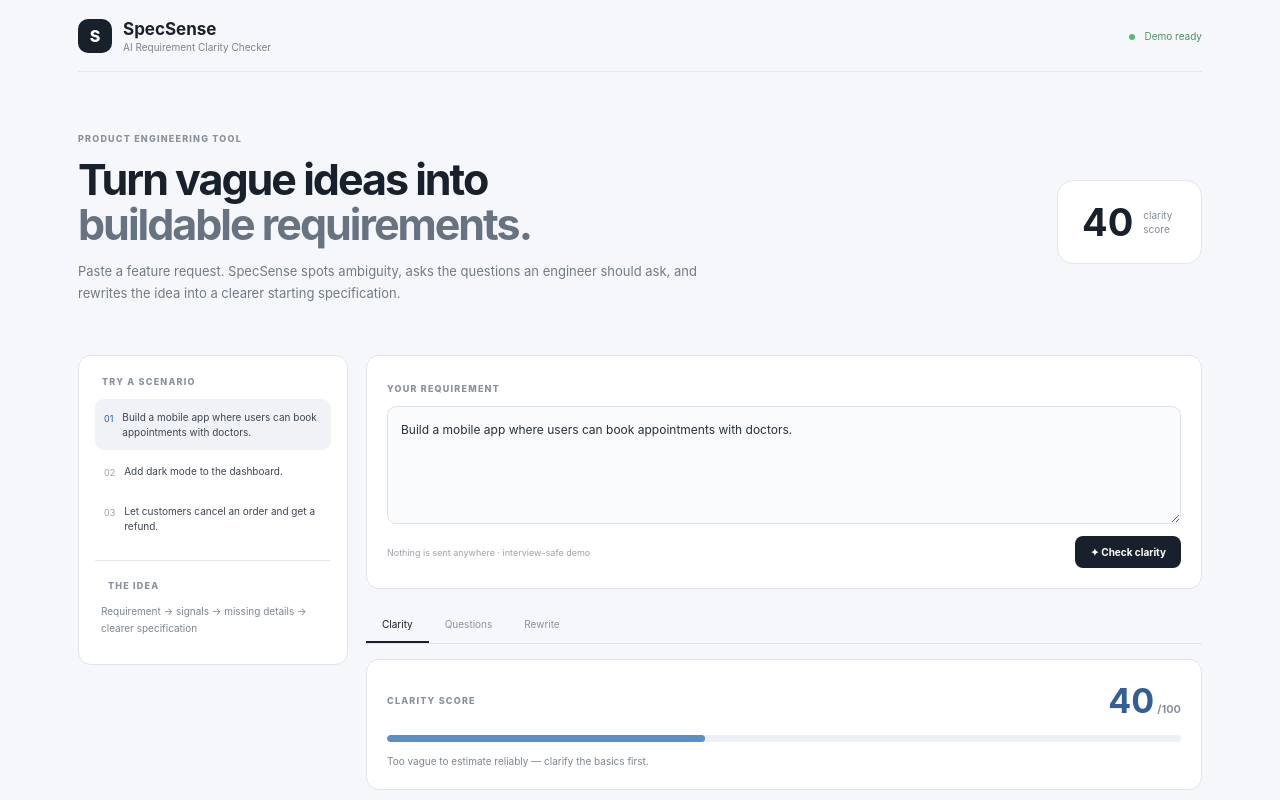
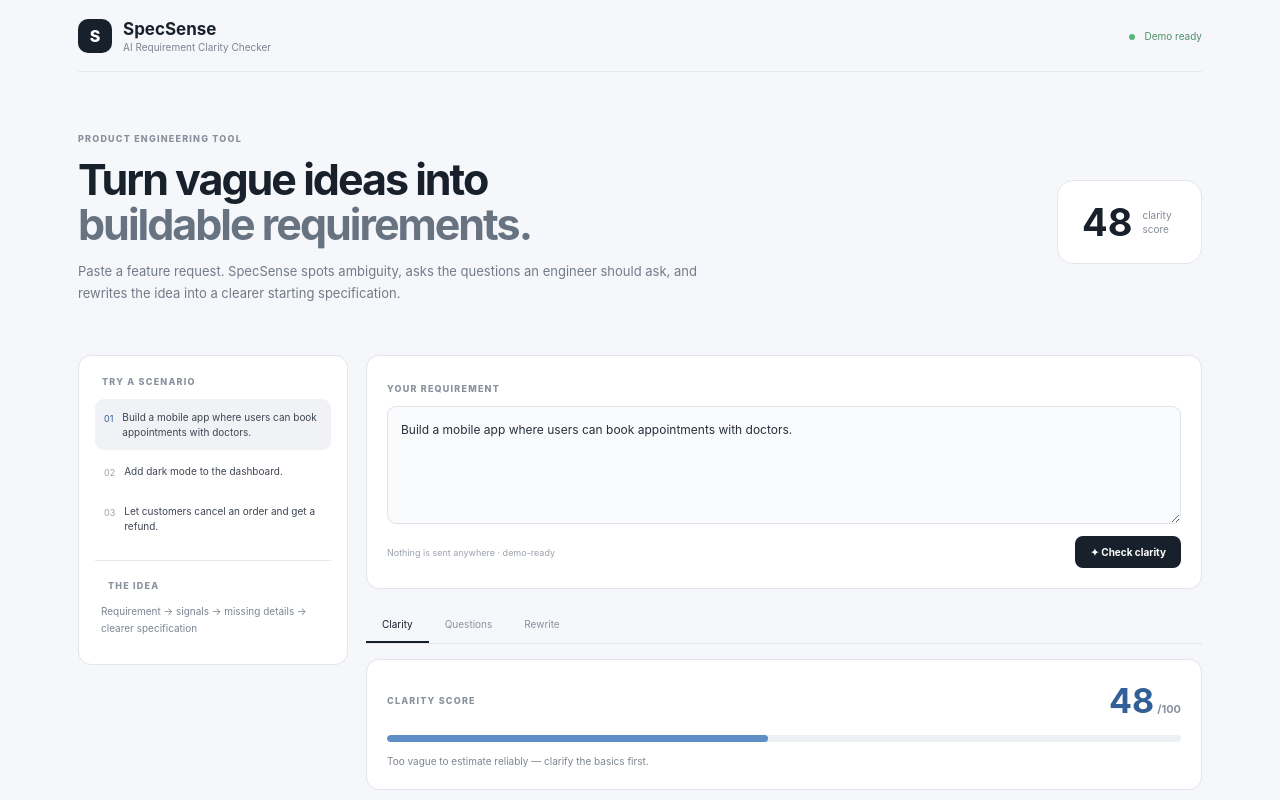
Before and after one commit to Bhumikamsrit/buglens-ai, a Next.js app: page / in a window 1280 px wide. Shown: the top 800 px of the page. Built offline with nearby package versions, Linux system fonts and the light colour scheme.

Commit message:
Generate requirement-specific engineering questions

```diff
--- a/app/page.tsx
+++ b/app/page.tsx
@@ -20,20 +20,63 @@ function buildRewrite(text:string){
  return `Define the feature “${cleaned}” with an explicit user, expected outcome, acceptance criteria, constraints, edge cases and success metric before implementation.`;
 }
 
+function buildQuestions(text:string):string[]{
+ const s=text.toLowerCase();
+ if(s.includes('appointment')||s.includes('doctor')) return [
+  'How are doctor availability and bookable time slots represented?',
+  'What happens if two patients try to book the same slot at the same time?',
+  'Can patients cancel or reschedule, and what is the cancellation window?',
+  'How should timezone handling work for doctors and patients in different regions?'
+ ];
+ if(s.includes('dark mode')||s.includes('theme')) return [
+  'Should the theme follow the operating system setting or be chosen manually?',
+  'Should the selected theme persist across sessions and devices?',
+  'Which dashboard surfaces must support dark mode, including charts, tables and modals?',
+  'What accessibility and contrast requirements should the dark theme satisfy?'
+ ];
+ if(s.includes('cancel')&&s.includes('refund')) return [
+  'Which order states are eligible for cancellation?',
+  'Should cancellation trigger a full or partial refund depending on the order state?',
+  'What should happen if the payment provider fails or times out during the refund?',
+  'How do we make repeated cancellation/refund requests idempotent?'
+ ];
+ if(s.includes('login')||s.includes('auth')) return [
+  'Which authentication methods and user roles are supported?',
+  'How long should sessions remain valid and when should users be logged out?',
+  'What should happen after repeated failed login attempts?',
+  'How are authorization and account-recovery flows handled?'
+ ];
+ if(s.includes('notification')||s.includes('notify')) return [
+  'What event should trigger the notification?',
+  'Which delivery channels should be supported and what are the user preferences?',
+  'How should duplicate notifications and delivery retries be handled?',
+  'What should happen when the delivery provider is unavailable?'
+ ];
+ return [
+  'Who is the primary user and what outcome should this feature achieve?',
+  'What inputs, states or constraints must the feature support?',
+  'What should happen in failure and edge-case scenarios?',
+  'How will we measure whether the feature is successful?'
+ ];
+}
+
 function analyze(text:string):Result{
  const s=text.toLowerCase();
  const missing:string[]=[];
- if(!/user|customer|admin|doctor|student|employee|people/.test(s)) missing.push('Who is the user?');
- if(!/when|after|before|until|daily|weekly|real.?time|session|persist/.test(s)) missing.push('When should it happen?');
- if(!/if|unless|cannot|error|fail|edge|limit|only|except|double|eligible/.test(s)) missing.push('What happens in edge cases?');
- if(!/metric|success|rate|percent|goal|target|increase|reduce/.test(s)) missing.push('How will success be measured?');
- if(!/must|should|allow|prevent|require|permission|role|secure|persist/.test(s)) missing.push('What rules or constraints apply?');
- const score=Math.max(22,100-missing.length*15);
- const questions=missing.slice(0,4);
+ if(!/user|customer|admin|doctor|student|employee|people|patient/.test(s)) missing.push('Who is the user?');
+ if(!/when|after|before|until|daily|weekly|real.?time|session|persist|window|slot/.test(s)) missing.push('When should it happen?');
+ if(!/if|unless|cannot|error|fail|edge|limit|only|except|double|eligible|timeout|partial|accessibility/.test(s)) missing.push('What happens in edge cases?');
+ if(!/metric|success|rate|percent|goal|target|increase|reduce|measure/.test(s)) missing.push('How will success be measured?');
+ if(!/must|should|allow|prevent|require|permission|role|secure|persist|eligible|support/.test(s)) missing.push('What rules or constraints apply?');
+ const questions=buildQuestions(text);
+ const domainQuestionCoverage=questions.length===4?1:0;
+ const score=Math.max(22,Math.min(98,100-missing.length*13+domainQuestionCoverage*0));
  const signals:string[]=[];
  if(/app|mobile|dashboard|web/.test(s)) signals.push('UI / product change');
  if(/book|appointment|cancel|refund|payment/.test(s)) signals.push('Business workflow');
- if(/user|customer|doctor|student/.test(s)) signals.push('User-facing behavior');
+ if(/user|customer|doctor|student|patient/.test(s)) signals.push('User-facing behavior');
+ if(/theme|dark mode|accessibility/.test(s)) signals.push('UX / accessibility');
+ if(/auth|login|session/.test(s)) signals.push('Authentication / access');
  if(!signals.length) signals.push('Feature requirement');
  return {score,missing,questions,rewrite:buildRewrite(text),signals};
 }
@@ -50,10 +93,10 @@ export default function Home(){
   <section className="hero"><div><label>PRODUCT ENGINEERING TOOL</label><h1>Turn vague ideas into<br/><em>buildable requirements.</em></h1><p>Paste a feature request. SpecSense spots ambiguity, asks the questions an engineer should ask, and rewrites the idea into a clearer starting specification.</p></div><div className="scoreBig"><b>{result.score}</b><span>clarity<br/>score</span></div></section>
   <section className="workspace">
    <aside><label>TRY A SCENARIO</label>{examples.map((e,i)=><button key={e} className={text===e?'active':''} onClick={()=>choose(e)}><span>0{i+1}</span><span>{e}</span></button>)}<div className="how"><label>THE IDEA</label><p>Requirement → signals → missing details → clearer specification</p></div></aside>
-   <div className="main"><div className="input card"><label>YOUR REQUIREMENT</label><textarea value={text} onChange={e=>setText(e.target.value)} placeholder="Example: Add a feature where..."/><div className="bottom"><small>Nothing is sent anywhere · interview-safe demo</small><button onClick={run} disabled={busy}>{busy?'Checking…':'✦ Check clarity'}</button></div></div>
+   <div className="main"><div className="input card"><label>YOUR REQUIREMENT</label><textarea value={text} onChange={e=>setText(e.target.value)} placeholder="Example: Add a feature where..."/><div className="bottom"><small>Nothing is sent anywhere · demo-ready</small><button onClick={run} disabled={busy}>{busy?'Checking…':'✦ Check clarity'}</button></div></div>
     <nav>{[['analysis','Clarity'],['questions','Questions'],['rewrite','Rewrite']].map(([k,l])=><button key={k} className={active===k?'on':''} onClick={()=>setActive(k as typeof active)}>{l}</button>)}</nav>
     {active==='analysis'&&<div className="results"><div className="card score"><div><label>CLARITY SCORE</label><strong>{result.score}<small>/100</small></strong></div><div className="bar"><span style={{width:`${result.score}%`}}/></div><p>{result.score>=75?'Good starting point — a few details would make this implementation-ready.':result.score>=50?'Promising idea, but important decisions are still undefined.':'Too vague to estimate reliably — clarify the basics first.'}</p></div><div className="grid"><div className="card"><label>SIGNALS DETECTED</label>{result.signals.map(x=><div className="row" key={x}>✓ <b>{x}</b></div>)}</div><div className="card"><label>MISSING DETAILS</label>{result.missing.length?result.missing.map((x,i)=><div className="row" key={x}><span className="num">{i+1}</span><b>{x}</b></div>):<div className="good">✓ Looks unusually specific.</div>}</div></div></div>}
-    {active==='questions'&&<div className="card questions"><label>QUESTIONS AN ENGINEER SHOULD ASK</label>{result.questions.map((x,i)=><div className="question" key={x}><span>Q{i+1}</span><b>{x}</b></div>)}<p>These questions turn a vague ticket into something the engineering team can safely build.</p></div>}
+    {active==='questions'&&<div className="card questions"><label>QUESTIONS AN ENGINEER SHOULD ASK</label>{result.questions.map((x,i)=><div className="question" key={x}><span>Q{i+1}</span><b>{x}</b></div>)}<p>Questions are generated from the requirement's detected domain and ambiguity signals, so different feature requests surface different engineering concerns.</p></div>}
     {active==='rewrite'&&<div className="card rewrite"><label>CLEARER STARTING SPEC</label><p>{result.rewrite}</p><button onClick={()=>navigator.clipboard?.writeText(result.rewrite)}>Copy specification</button><div className="tip"><b>Why this is better</b><span>The rewrite is tailored to the detected feature rather than using a generic sentence template.</span></div></div>}
    </div>
   </section>
```
